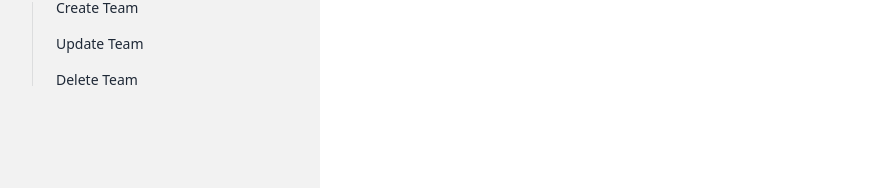
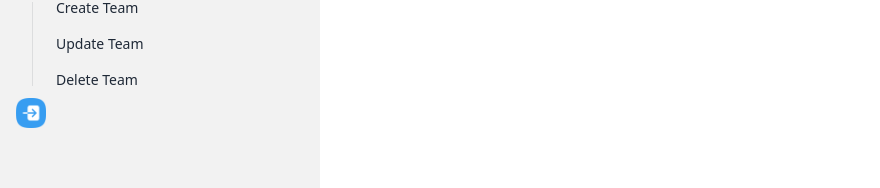
Before and after one commit to geoffreyrig4L/teamsManager, a Vue app: page / in a window 1280 px wide. Shown: the part 204-392 px from the top of the page, without its empty margins (0-880 px from the left). Built offline with nearby package versions, Linux system fonts and the light colour scheme.

Commit message:
add button login

```diff
--- a/src/components/container/Drawer.vue
+++ b/src/components/container/Drawer.vue
@@ -11,8 +11,6 @@ const isTeamList = ref(path.value == "/");
 const isCreateTeam = ref(path.value == "/create");
 const isUpdateTeam = ref(path.value == "/update");
 const isDeleteTeam = ref(path.value == "/delete");
-
-console.log(isTeamList, path.value, window.location);
 </script>
 
 <template>
@@ -58,7 +56,8 @@ console.log(isTeamList, path.value, window.location);
             </li>
           </ul>
         </li>
+        <button><img src="/images/register.png" className="text-white hover:scale-[120%] duration-400 transition-all"  alt="login" width="30" height="30"/></button>
       </ul>
     </div>
-  </div>
+    </div>
 </template>
```
Also changed, not shown: public/images/register.png (added).
